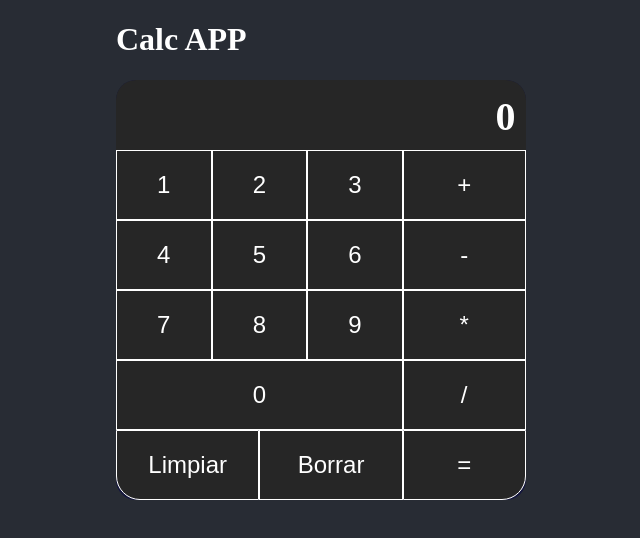
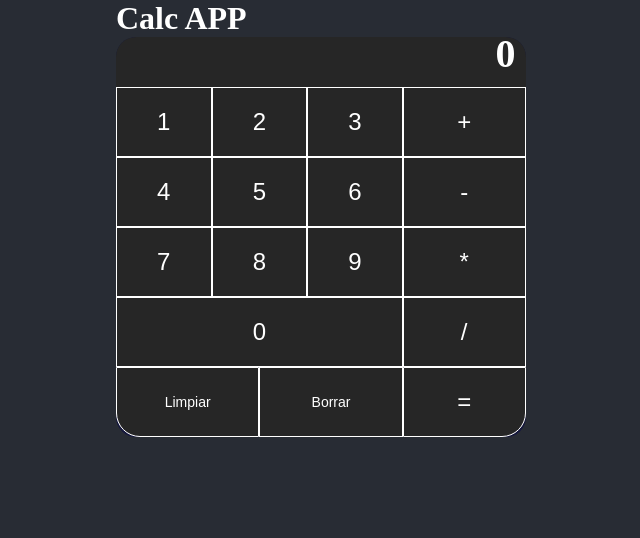
Before and after one commit to rodrigofigueroa/react-path, a React (Create React App) app in the folder calc-app-react/: page / in a window 1280 px wide. Shown: the top 538 px of the page, without its empty margins (12-652 px from the left). Built offline with nearby package versions, Linux system fonts and the light colour scheme.

Commit message:
adding button.css and updating css classes

```diff
--- a/calc-app-react/src/App.css
+++ b/calc-app-react/src/App.css
@@ -1,3 +1,8 @@
+* {
+  box-sizing: border-box;
+  padding: 0;
+  margin: 0;
+}
 :root {
   --primary-black: #282c34;
   --primary-white: #fff;
--- a/calc-app-react/src/Calc.css
+++ b/calc-app-react/src/Calc.css
@@ -9,6 +9,7 @@
 
 .con-calculator .cont-1 {
   width: 70%;
+  height: 100%;
 }
 .con-calculator .cont-2 {
   width: 30%;
@@ -42,6 +43,7 @@ button:hover {
   display: flex;
   justify-content: center;
   align-items: center;
+  height: 70px;
 }
 .con-calculator .math-operators {
   width: 100%;
--- /dev/null
+++ b/calc-app-react/src/components/Button.css
@@ -0,0 +1,4 @@
+.button-long-text {
+  font-size: 14px;
+  height: 100%;
+}
--- a/calc-app-react/src/components/Button.jsx
+++ b/calc-app-react/src/components/Button.jsx
@@ -1,4 +1,5 @@
 import React from 'react'
+import './Button.css'
 
 const Button = ({ text, type, children, clickHandler }) => (
     <button className={ `${ type }` } onClick={ e => clickHandler( text ) }>
--- a/calc-app-react/src/components/Functions.jsx
+++ b/calc-app-react/src/components/Functions.jsx
@@ -5,8 +5,8 @@ import Button from './Button';
 const ComponenteFunctions  = ({ clickHandlerLimpiar, clickHandlerEliminar }) => {
   return (
     <section className="functions">
-        <Button type='round-a' text={ 'Limpiar' } clickHandler={ clickHandlerLimpiar } />
-        <Button type={ '' } text={ 'Borrar' }  clickHandler={ clickHandlerEliminar } />
+        <Button type='round-a button-long-text' text={ 'Limpiar' } clickHandler={ clickHandlerLimpiar } />
+        <Button type={ 'button-long-text' } text={ 'Borrar' }  clickHandler={ clickHandlerEliminar } />
     </section>
   )
 }
```
